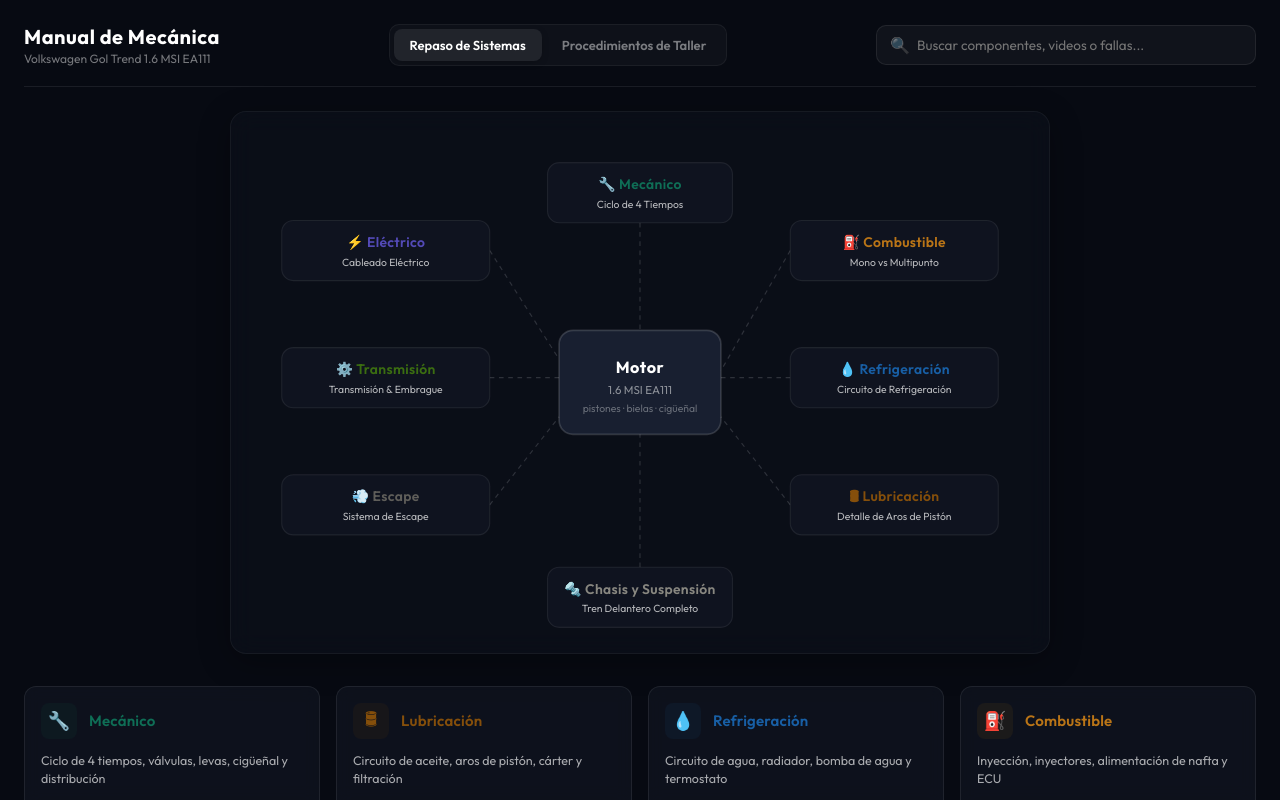
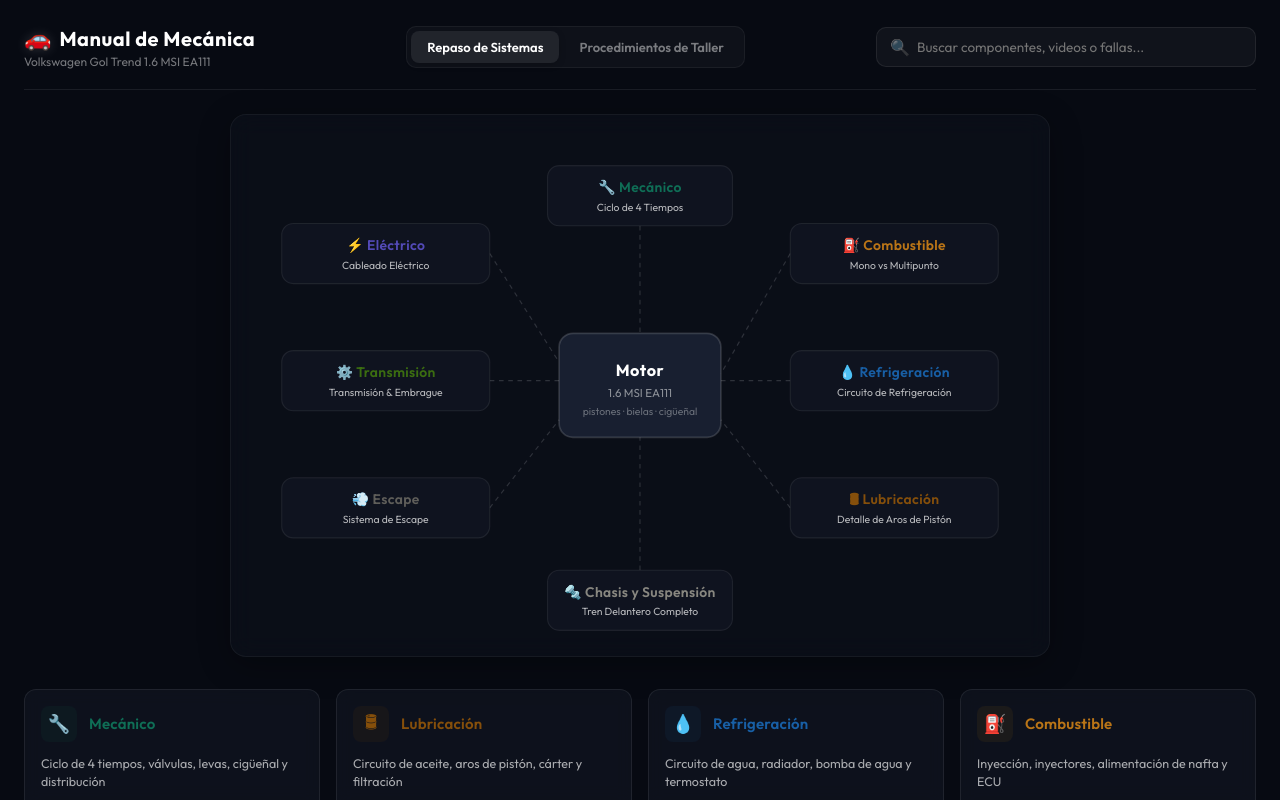
Before and after one commit to msack22/Mecanica, a React (Vite) app in the folder web/: page / in a window 1280 px wide. Built offline with nearby package versions, Linux system fonts and the light colour scheme.

Commit message:
feat: agregar favicon de coche 🚗 y logo de auto en la cabecera

```diff
--- a/web/src/pages/RepasoPage/RepasoPage.tsx
+++ b/web/src/pages/RepasoPage/RepasoPage.tsx
@@ -188,7 +188,10 @@
       {/* Cabecera / Barra Superior */}
       <header className={styles.header}>
         <div className={styles.logoArea} onClick={handleGoHome}>
-          <h1 className={styles.mainTitle}>Manual de Mecánica</h1>
+          <div className={styles.logoRow}>
+            <span className={styles.carLogo}>🚗</span>
+            <h1 className={styles.mainTitle}>Manual de Mecánica</h1>
+          </div>
           <div className={styles.subtitle}>Volkswagen Gol Trend 1.6 MSI EA111</div>
         </div>
 
--- a/web/src/pages/RepasoPage/repasoPage.module.css
+++ b/web/src/pages/RepasoPage/repasoPage.module.css
@@ -24,6 +24,17 @@
   display: flex;
   flex-direction: column;
   cursor: pointer;
+}
+
+.logoRow {
+  display: flex;
+  align-items: center;
+  gap: 8px;
+}
+
+.carLogo {
+  font-size: 22px;
+  filter: drop-shadow(0 0 6px rgba(255, 255, 255, 0.15));
 }
 
 .mainTitle {
```
Also changed, not shown: web/index.html (+2 -1 lines), 5 other files (tests, documents, lock files or other folders).
